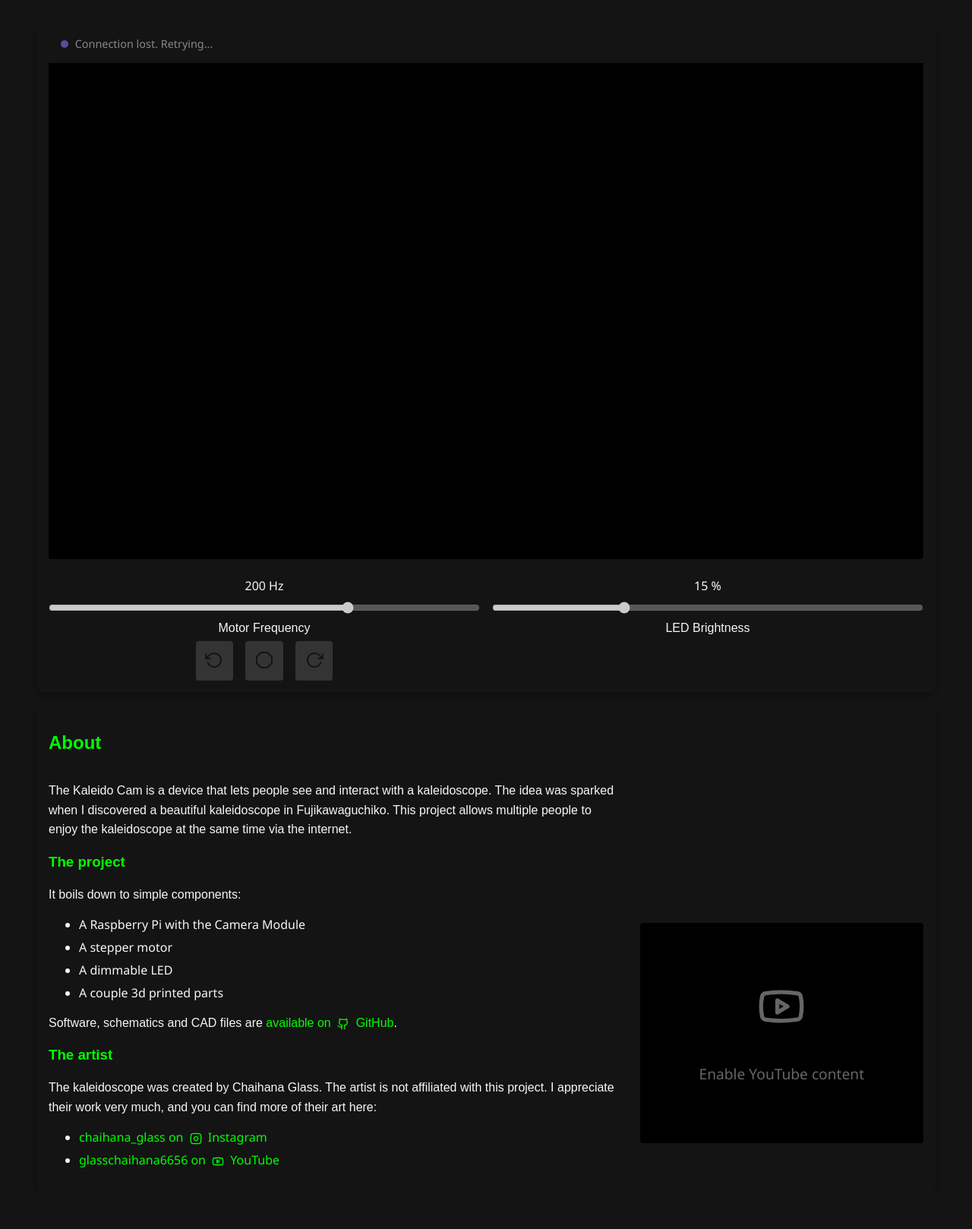
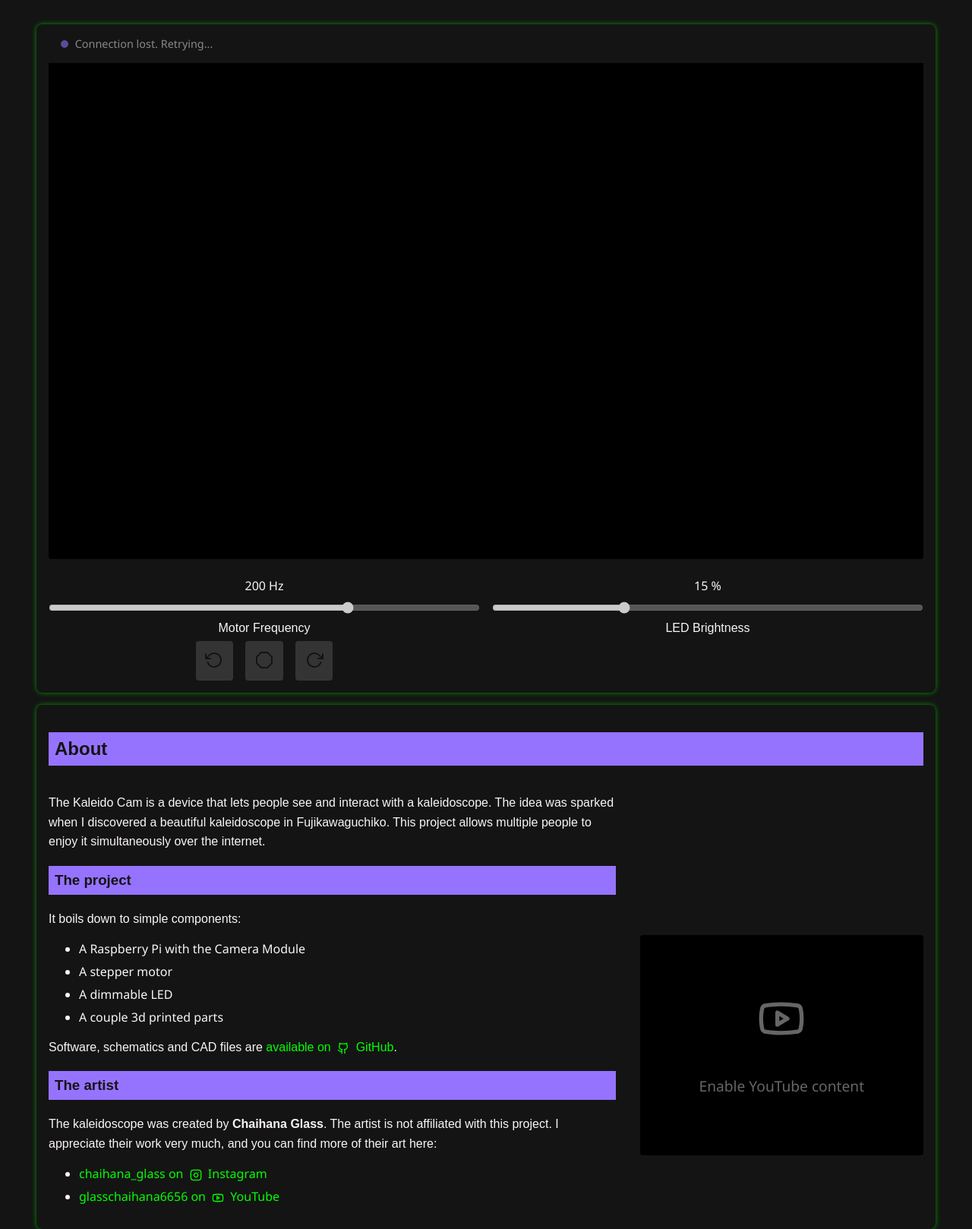
Before and after one commit to kaleido-cam/webapp, a Flask app: page / in a window 1280 px wide. Shown: the part 81-1699 px from the top of the page at 76% size. Before the commit the page ends 1618 px from the top, so only its background shows below. Run offline with Flask 3, Linux system fonts and the light colour scheme; some web fonts are replaced; grey boxes are pictures that could not be loaded.

Commit message:
Theme changes

```diff
--- a/static/39c3/39c3.css
+++ b/static/39c3/39c3.css
@@ -103,15 +103,25 @@ body {
 
 h1, h2, h3 {
     font-family: 'KarioDuplexVar', sans-serif;
-    color: var(--color-primary);
 }
 
 h1 {
+    color: var(--color-primary);
     animation: font_weight_wave 2s ease-in;
+}
+
+h2, h3 {
+    color: var(--color-dark);
+    background-color: var(--color-secondary);
+    padding: 0.5rem;
 }
 
 p {
     font-family: 'OfficerSans', sans-serif;
+}
+
+.container {
+    box-shadow: 0 0 6px var(--color-primary-tint-01);
 }
 
 @keyframes font_weight_wave {
--- a/templates/index.html
+++ b/templates/index.html
@@ -56,7 +56,7 @@
                 <p>
                     The Kaleido Cam is a device that lets people see and interact with a kaleidoscope.
                     The idea was sparked when I discovered a beautiful kaleidoscope in Fujikawaguchiko.
-                    This project allows multiple people to enjoy the kaleidoscope at the same time via the internet.
+                    This project allows multiple people to enjoy it simultaneously over the internet.
                 </p>
                 <h3>The project</h3>
                 <p>
@@ -74,7 +74,7 @@
                 </p>
                 <h3>The artist</h3>
                 <p>
-                    The kaleidoscope was created by Chaihana Glass.
+                    The kaleidoscope was created by <strong>Chaihana Glass</strong>.
                     The artist is not affiliated with this project.
                     I appreciate their work very much, and you can find more of their art here:
                 </p>
```
